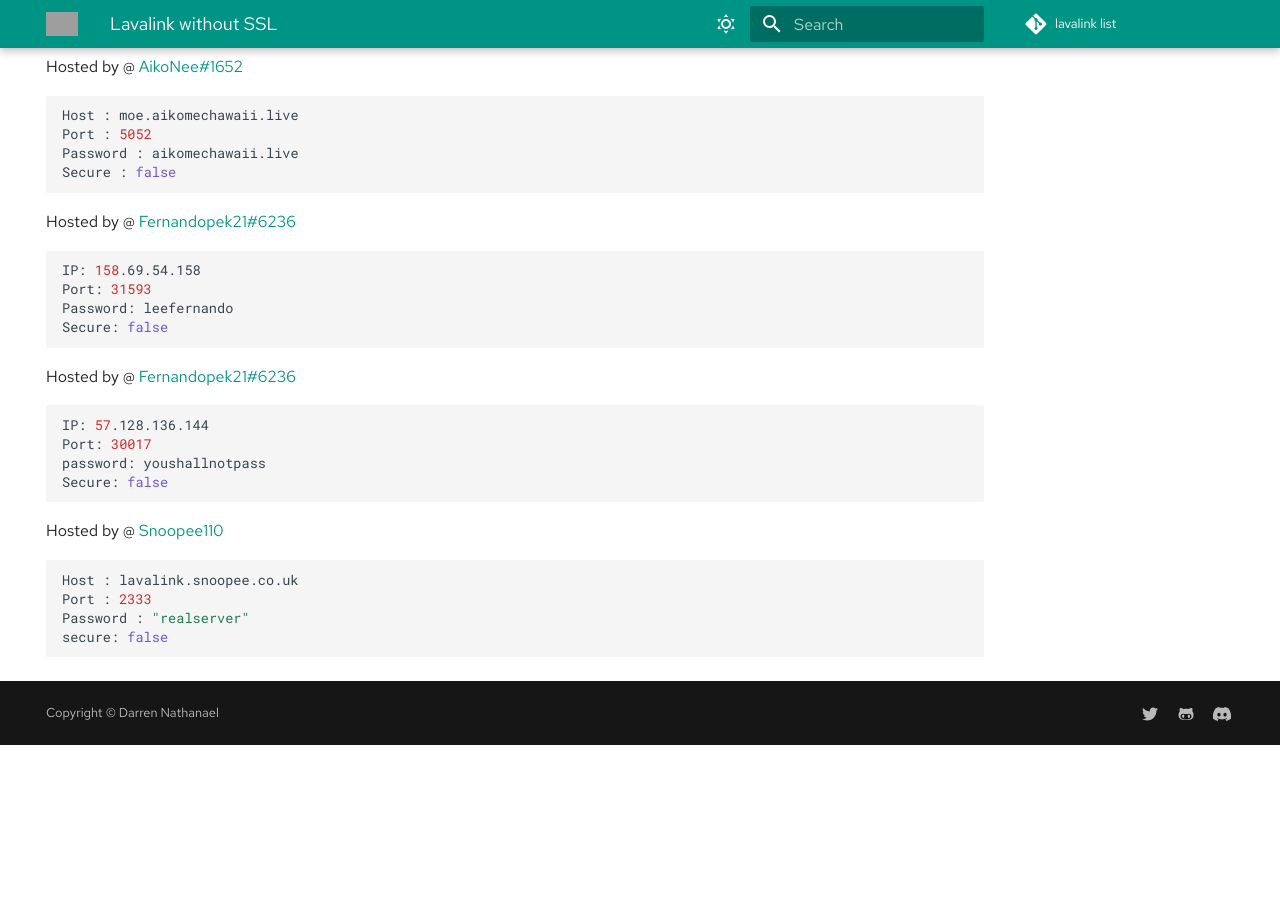
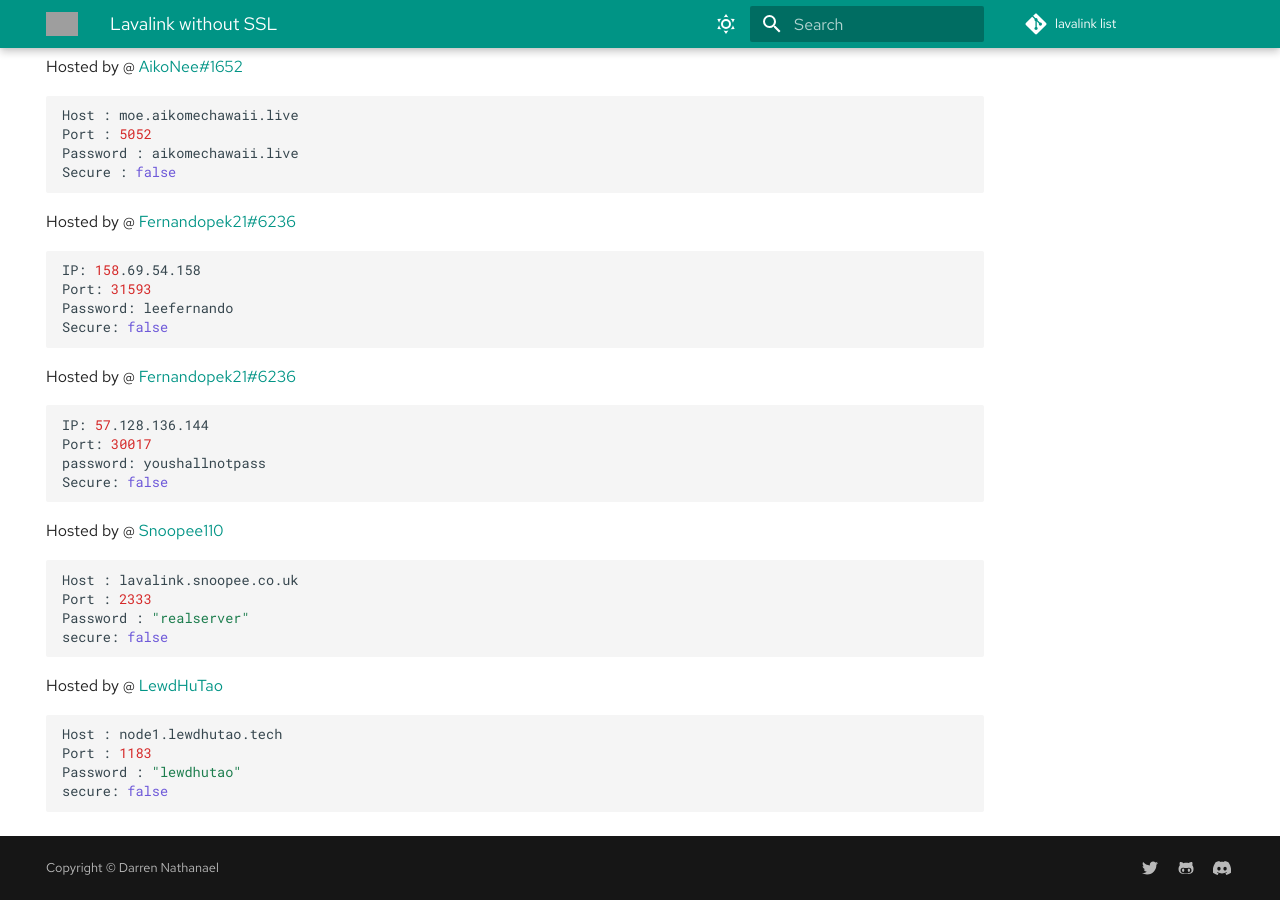
Before and after one commit to DarrenOfficial/lavalink-list, an MkDocs documentation site: the page built from docs/NoSSL/lavalink-without-ssl.md, in a window 1280 px wide and 900 px high, scrolled down 3113 px. Built offline with MkDocs 1.6.1 and Material for MkDocs 9.7.7, drawn with Linux system fonts in a browser that asks for light colours; comment, search, counter and statistics services are not loaded; before the commit the page ends 3858 px from its top, so only the background shows below that; grey boxes are pictures that could not be loaded.

Commit message:
add no ssl node

````diff
--- a/docs/NoSSL/lavalink-without-ssl.md
+++ b/docs/NoSSL/lavalink-without-ssl.md
@@ -186,3 +186,10 @@ Port : 2333
 Password : "realserver"
 secure: false
 ```
+Hosted by @ [LewdHuTao](https://lewdhutao.me)
+```bash
+Host : node1.lewdhutao.tech
+Port : 1183
+Password : "lewdhutao"
+secure: false
+```
````
